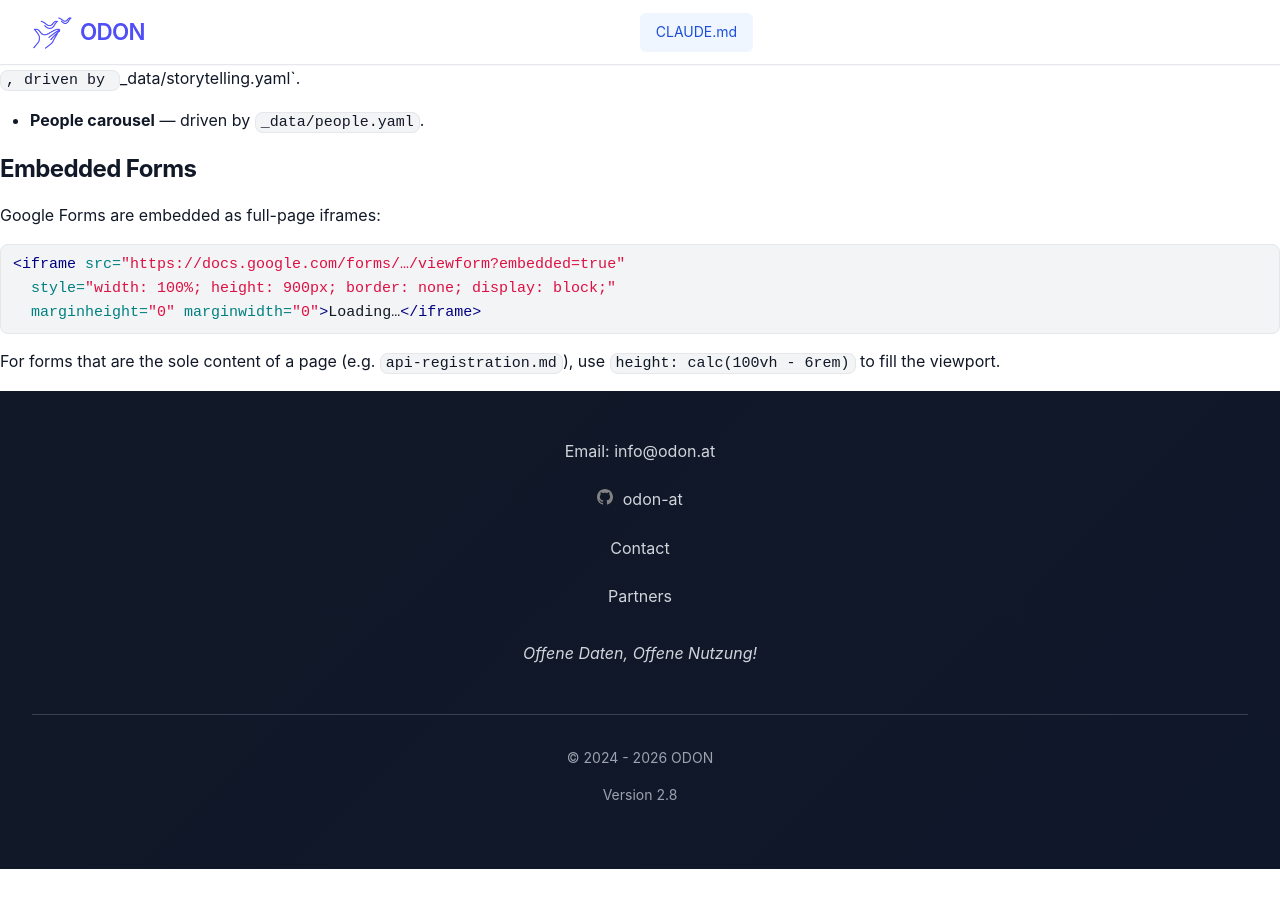
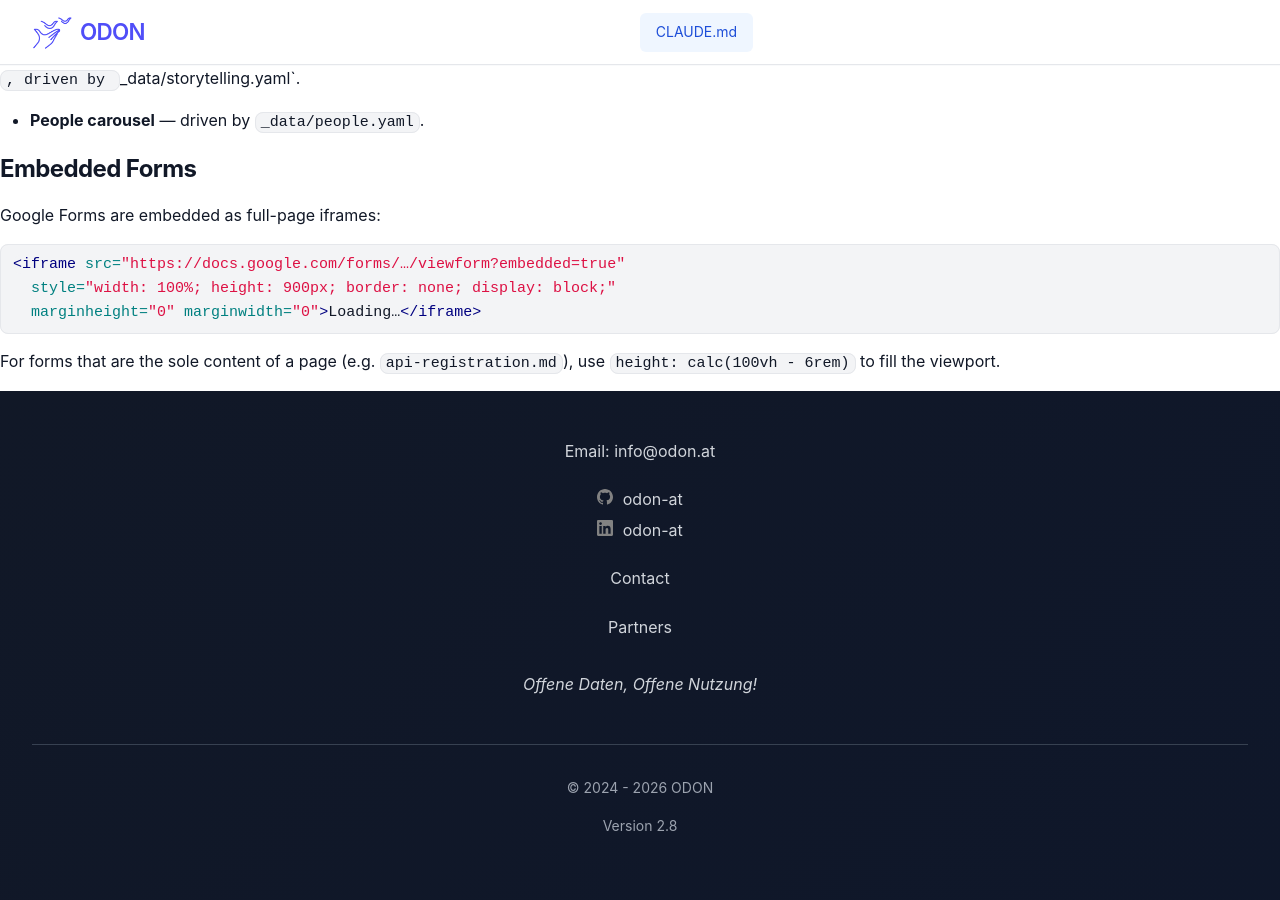
Before and after one commit to verein-odon/verein-odon.github.io, a Jekyll site: the page built from docs/CLAUDE.md, in a window 1280 px wide and 900 px high, scrolled down 2943 px. Built offline with Jekyll 4.4.1, drawn with Linux system fonts in a browser that asks for light colours; our own code applies the rules of GitHub Pages for plain Markdown files; before the commit the page ends 3812 px from its top, so only the background shows below that.

Commit message:
Added LinkedIn link

```diff
--- a/docs/_config.yml
+++ b/docs/_config.yml
@@ -45,6 +45,7 @@
 url: "https://odon.at" # the base hostname & protocol for your site, e.g. http://example.com
 #twitter_username: odon-at
 github_username:  odon-at
+linkedin_username: odon-at
 
 # Build settings
 #theme: minima
--- a/docs/_includes/social.html
+++ b/docs/_includes/social.html
@@ -4,7 +4,7 @@
   {%- if site.flickr_username -%}<li><a href="https://www.flickr.com/photos/{{ site.flickr_username| cgi_escape | escape }}"><svg class="svg-icon"><use xlink:href="{{ '/assets/minima-social-icons.svg#flickr' | relative_url }}"></use></svg> <span class="username">{{ site.flickr_username| escape }}</span></a></li>{%- endif -%}
   {%- if site.github_username -%}<li><a href="https://github.com/{{ site.github_username| cgi_escape | escape }}"><svg class="svg-icon"><use xlink:href="{{ '/assets/minima-social-icons.svg#github' | relative_url }}"></use></svg> <span class="username">{{ site.github_username| escape }}</span></a></li>{%- endif -%}
   {%- if site.instagram_username -%}<li><a href="https://instagram.com/{{ site.instagram_username| cgi_escape | escape }}"><svg class="svg-icon"><use xlink:href="{{ '/assets/minima-social-icons.svg#instagram' | relative_url }}"></use></svg> <span class="username">{{ site.instagram_username| escape }}</span></a></li>{%- endif -%}
-  {%- if site.linkedin_username -%}<li><a href="https://www.linkedin.com/in/{{ site.linkedin_username| cgi_escape | escape }}"><svg class="svg-icon"><use xlink:href="{{ '/assets/minima-social-icons.svg#linkedin' | relative_url }}"></use></svg> <span class="username">{{ site.linkedin_username| escape }}</span></a></li>{%- endif -%}
+  {%- if site.linkedin_username -%}<li><a href="https://www.linkedin.com/company/{{ site.linkedin_username| cgi_escape | escape }}"><svg class="svg-icon"><use xlink:href="{{ '/assets/minima-social-icons.svg#linkedin' | relative_url }}"></use></svg> <span class="username">{{ site.linkedin_username| escape }}</span></a></li>{%- endif -%}
   {%- if site.pinterest_username -%}<li><a href="https://www.pinterest.com/{{ site.pinterest_username| cgi_escape | escape }}"><svg class="svg-icon"><use xlink:href="{{ '/assets/minima-social-icons.svg#pinterest' | relative_url }}"></use></svg> <span class="username">{{ site.pinterest_username| escape }}</span></a></li>{%- endif -%}
   {%- for mst in site.mastodon -%}{%- if mst.username and mst.instance -%}<li><a href="https://{{ mst.instance| cgi_escape | escape}}/@{{mst.username}}"><svg class="svg-icon"><use xlink:href="{{ '/assets/minima-social-icons.svg#mastodon' | relative_url }}"></use></svg> <span class="username">{{ mst.username|escape }}</span></a></li>{%- endif -%}{%- endfor -%}
   {%- if site.twitter_username -%}<li><a href="https://www.twitter.com/{{ site.twitter_username| cgi_escape | escape }}"><svg class="svg-icon"><use xlink:href="{{ '/assets/minima-social-icons.svg#twitter' | relative_url }}"></use></svg> <span class="username">{{ site.twitter_username| escape }}</span></a></li>{%- endif -%}
```
